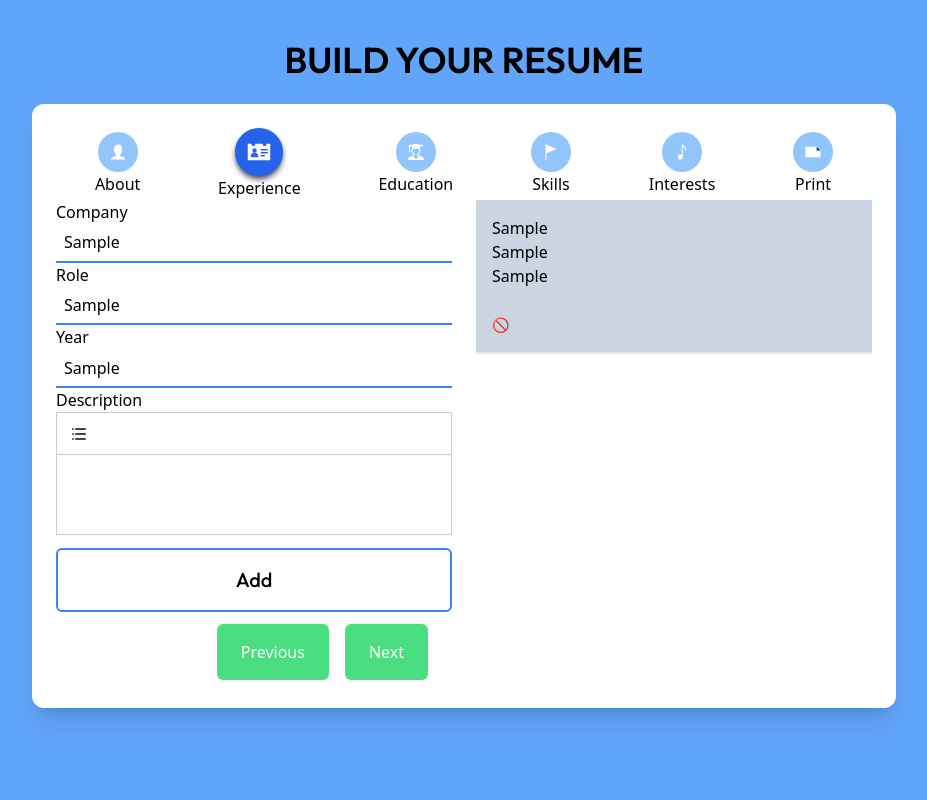
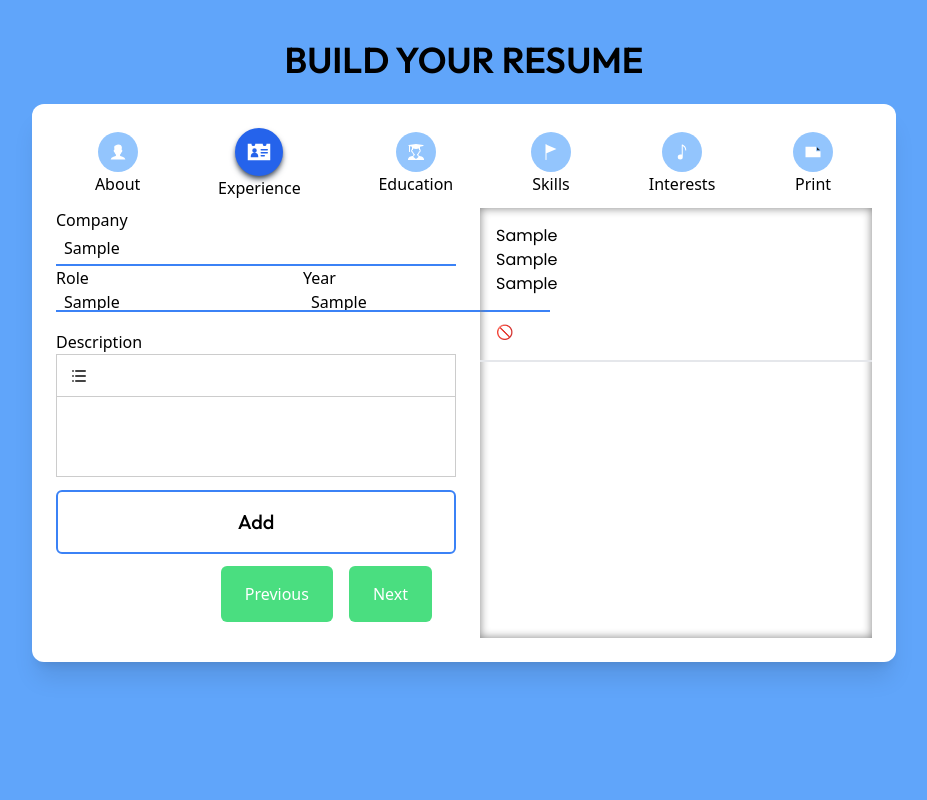
Before and after one commit to scKamannavar/Assignments, a React (Vite) app in the folder React/ResumeBuilder/client/: page / in a window 1280 px wide. Both pictures are taken after typing "Sample", "Sample", "Sample" into the empty fields and a click on the button "Add". Shown: the top 800 px of the page, without its empty margins (176-1103 px from the left). Built offline with nearby package versions, Linux system fonts and the light colour scheme.

Commit message:
Experience form changes

```diff
--- a/React/ResumeBuilder/client/src/components/Experience.jsx
+++ b/React/ResumeBuilder/client/src/components/Experience.jsx
@@ -11,20 +11,20 @@ const Experience = ({expData, deleteExp, dispatch}) => {
 
 
   return (
-    <div className={`${ResumeData.experience.length ? '': 'hidden'} border-b-2 flex text-md`}>
+    <div className={`${ResumeData.experience.length ? '': 'hidden'} font-Poppins border-b-2 flex text-md divide-y`}>
     {/* <div className='flex-2 text-2xl w-[30%] pl-10'>
         <h1>Experience:</h1>
     </div> */}
     <div className='flex-1 '>
         {expData.map((exp, index)=>
-        <div className='p-4 bg-slate-300 ' key={index}>
+        <div className='p-4' key={index}>
 
           <h1 className='' >{exp.company}</h1>
 
           <h1 className='' >{exp.year}</h1>
 
           <h1 className=''>{exp.role}</h1>
-          <p className='ql-editor pl-0 [&>ul]:pl-0' dangerouslySetInnerHTML={{ __html: exp.description}} ></p>
+          <p className='ql-editor pl-0 [&_ul]:text-sm [&>ul]:pl-0' dangerouslySetInnerHTML={{ __html: exp.description}} ></p>
           <span className='text-sm hover:cursor-pointer' onClick={()=>handleDelete(exp.id)}>🚫</span>
         </div>
         )}
--- a/React/ResumeBuilder/client/src/components/form.jsx
+++ b/React/ResumeBuilder/client/src/components/form.jsx
@@ -73,20 +73,27 @@ const form = ({resumeinfo,deleteSkill, deleteExp, deleteEdu, deleteHobby, dispat
                 <h1>BUILD YOUR RESUME</h1>
               </div>
       <form className='flex flex-col items-center pt-0 rounded-md p-4 h-[90%]  w-full sm:w-[70%] md:w-[70%] lg:w-[70%]' action="">
-        <div className='w-full p-6 bg-white rounded-xl shadow-xl'>
+        <div className='w-full p-6 bg-white rounded-xl shadow-xl '>
 
 
           <FormHeader displayform={displayform}/>
 {/* Experience */}
-          <div  className={`flex flex-col lg:flex-row gap-6 ${displayform===2?'block':'hidden'}`}>
-            <div className='flex flex-1 flex-col w-full lg:w-[400px]'>
+          <div  className={`flex flex-col lg:flex-row gap-6 ${displayform===2?'block':'hidden'} pt-2`}>
+            <div className='flex flex-1 flex-col w-full lg:w-[400px] '>
               {/* <h1 className='text-4xl font-bold text-slate-900 self-center font-Poppins'>Experience</h1> */}
                 <h1>Company</h1>
                 <input className='h-[8%]  p-2 border-b-2 border-blue-500 outline-none ' type="text" name="company" id="company" onChange={(e)=>setCompany(e.target.value)} />
-                <h1>Role</h1>
-                <input className='h-[8%]  p-2 border-b-2 border-blue-500 outline-none ' type="text" name="role" id="year" onChange={(e)=>setRole(e.target.value)}/>
-                <h1>Year</h1>
-                <input className='h-[8%]  p-2 border-b-2 border-blue-500 outline-none ' type='text' name="year" id="role" onChange={(e)=>setYear(e.target.value)}/>
+                <div className='flex justify-between'>
+                  <div>
+                    <h1>Role</h1>
+                    <input className='h-[8%]  p-2 border-b-2 border-blue-500 outline-none ' type="text" name="role" id="year" onChange={(e)=>setRole(e.target.value)}/>
+                  </div>
+                  <div>
+                    <h1>Year</h1>
+                    <input className='h-[8%]  p-2 border-b-2 border-blue-500 outline-none ' type='text' name="year" id="role" onChange={(e)=>setYear(e.target.value)}/>
+                  </div>
+                </div>
+
                 <h1>Description</h1>
                 {/* <textarea className='h-12  p-2 border-b-2 border-blue-500 outline-none ' type='text' name="description" id="description" onChange={(e)=>setDescription(e.target.value)}></textarea> */}
                 <ReactQuill
@@ -108,14 +115,14 @@ const form = ({resumeinfo,deleteSkill, deleteExp, deleteEdu, deleteHobby, dispat
                 <button className='bg-green-400 text-white px-6 py-4 ml-4 rounded-md hover:bg-green-800 mt-3' type="button" onClick={()=>setDisplayform(displayform + 1)}>Next</button>
               </div>
             </div>
-            <div className='flex-1 lg:overflow-y-scroll lg:h-[450px]'>
+            <div className='flex-1 lg:overflow-y-scroll lg:h-[430px] shadow-[inset_0px_0px_10px_grey]'>
               <Experience expData = {resumeinfo.experience} dispatch={dispatch} deleteExp={deleteExp}/>
             </div>
 
           </div>
 
 {/* Education */}
-          <div className={`flex flex-col lg:flex-row gap-6 ${displayform===3?'block':'hidden'}`}>
+          <div className={`flex flex-col lg:flex-row gap-6 ${displayform===3?'block':'hidden'} pt-2`}>
             <div className='flex flex-1 flex-col w-full lg:w-[400px]'>
               {/* <h1 className='text-4xl font-bold text-slate-900 self-center font-Poppins'>Education</h1> */}
                 <h1>Institution</h1>
@@ -133,7 +140,7 @@ const form = ({resumeinfo,deleteSkill, deleteExp, deleteEdu, deleteHobby, dispat
                   <button className='bg-green-400 text-white px-6 py-4 ml-4 rounded-md hover:bg-green-800 mt-3' type="button" onClick={()=>setDisplayform(displayform + 1)}>Next</button>
                 </div>
             </div>
-            <div className='flex-1 lg:overflow-y-scroll lg:h-[450px]'>
+            <div className='flex-1 lg:overflow-y-scroll lg:h-[430px] shadow-[inset_0px_0px_10px_grey]'>
               <Education list="list-decimal" eduData={resumeinfo.education} dispatch={dispatch} deleteEdu={deleteEdu}/>
             </div>
 
@@ -161,7 +168,7 @@ const form = ({resumeinfo,deleteSkill, deleteExp, deleteEdu, deleteHobby, dispat
           {/* </AnimatePresence> */}
 
 {/*Hobbies */}
-          <div className={`flex flex-col lg:flex-row gap-6 ${displayform===5?'block':'hidden'}`} >
+          <div className={`flex flex-col lg:flex-row gap-6 ${displayform===5?'block':'hidden'} pt-2`} >
             <div className='flex flex-1 flex-col w-full lg:w-[400px]'>
               {/* <h1 className='text-4xl text-slate-900 self-center font-bold font-Poppins'>Hobbies/Intersest</h1> */}
                 <input className='h-12  p-2 border-b-2 border-blue-500 outline-none ' type="text" name="Hobbies" id="Hobbies"onChange={(e)=>setHobbies(e.target.value)} />
@@ -172,13 +179,13 @@ const form = ({resumeinfo,deleteSkill, deleteExp, deleteEdu, deleteHobby, dispat
                   <button className='bg-green-400 text-white px-6 py-4 ml-4 rounded-md hover:bg-green-800 mt-3' type="button" onClick={()=>setDisplayform(displayform + 1)}>Next</button>
               </div>
             </div>
-            <div className='flex-1 lg:overflow-y-scroll lg:h-[450px]'>
+            <div className='flex-1 lg:overflow-y-scroll lg:h-[430px] shadow-[inset_0px_0px_10px_grey]'>
               <Hobbies hobbiesData={resumeinfo.hobbies} dispatch={dispatch} deleteHobby={deleteHobby}/>
             </div>
 
           </div>
 {/* Skills */}
-            <div className={`flex flex-col lg:flex-row gap-6 ${displayform===4?'block':'hidden'}`}>
+            <div className={`flex flex-col lg:flex-row gap-6 ${displayform===4?'block':'hidden'} pt-2`}>
             <div className='flex flex-1 flex-col w-full lg:w-[400px]'>
               {/* <h1 className='text-4xl font-bold text-slate-900 self-center font-Poppins'>Skills</h1> */}
               <input className='h-12  p-2 border-b-2 border-blue-500 outline-none ' placeholder='Type your skill here (Eg: "Javascript")' type="text" name="skills" id="skills" value={skill} onChange={(e)=>setSkill(e.target.value)} />
@@ -189,7 +196,7 @@ const form = ({resumeinfo,deleteSkill, deleteExp, deleteEdu, deleteHobby, dispat
 
               </div>
             </div>
-            <div className='flex-1 lg:overflow-y-scroll lg:h-[450px]'>
+            <div className='flex-1 lg:overflow-y-scroll lg:h-[430px] shadow-[inset_0px_0px_10px_grey]'>
               <Skills skillData = {resumeinfo.skills} dispatch={dispatch} deleteSkill= {deleteSkill} />
             </div>
           </div>
```
